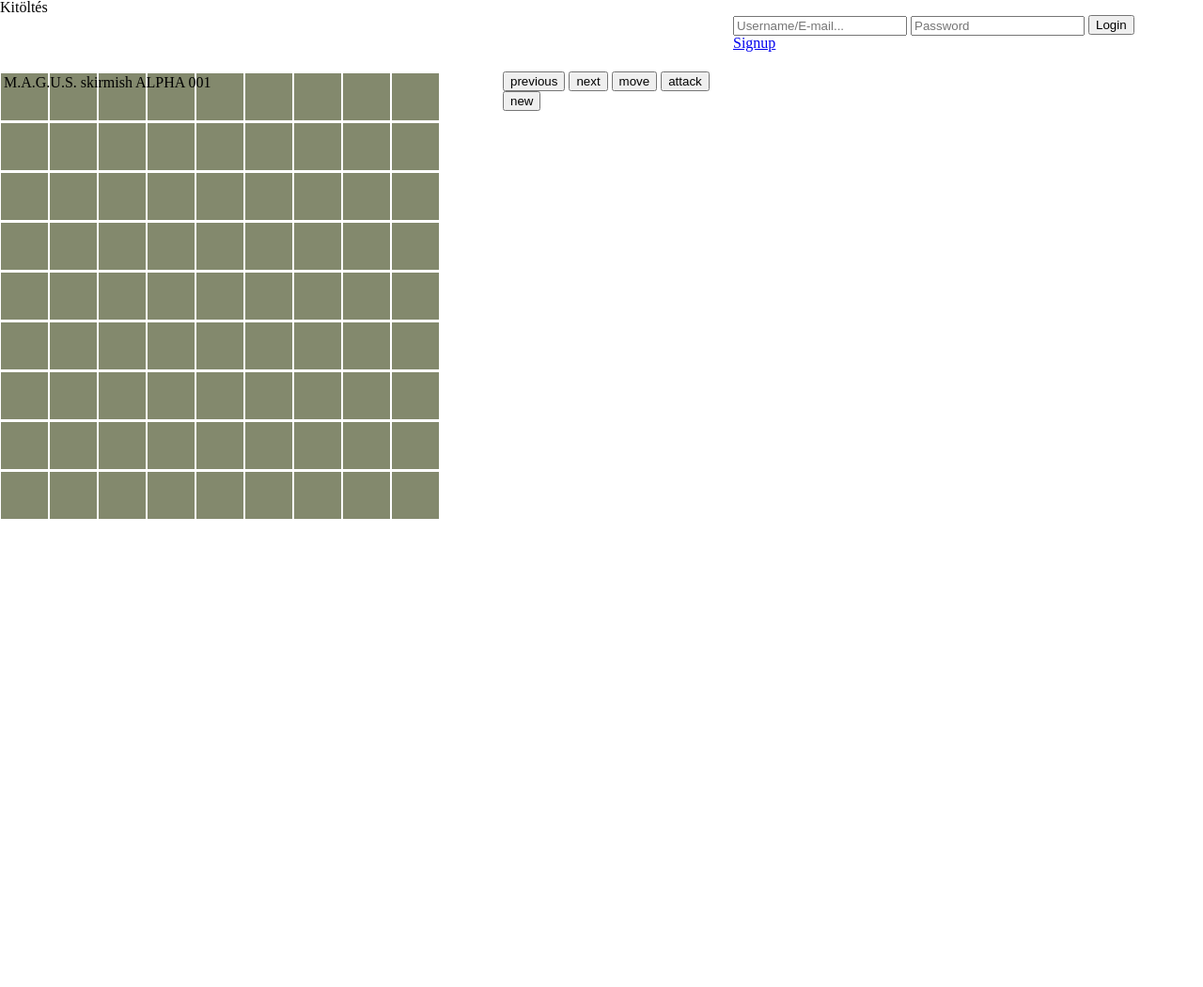
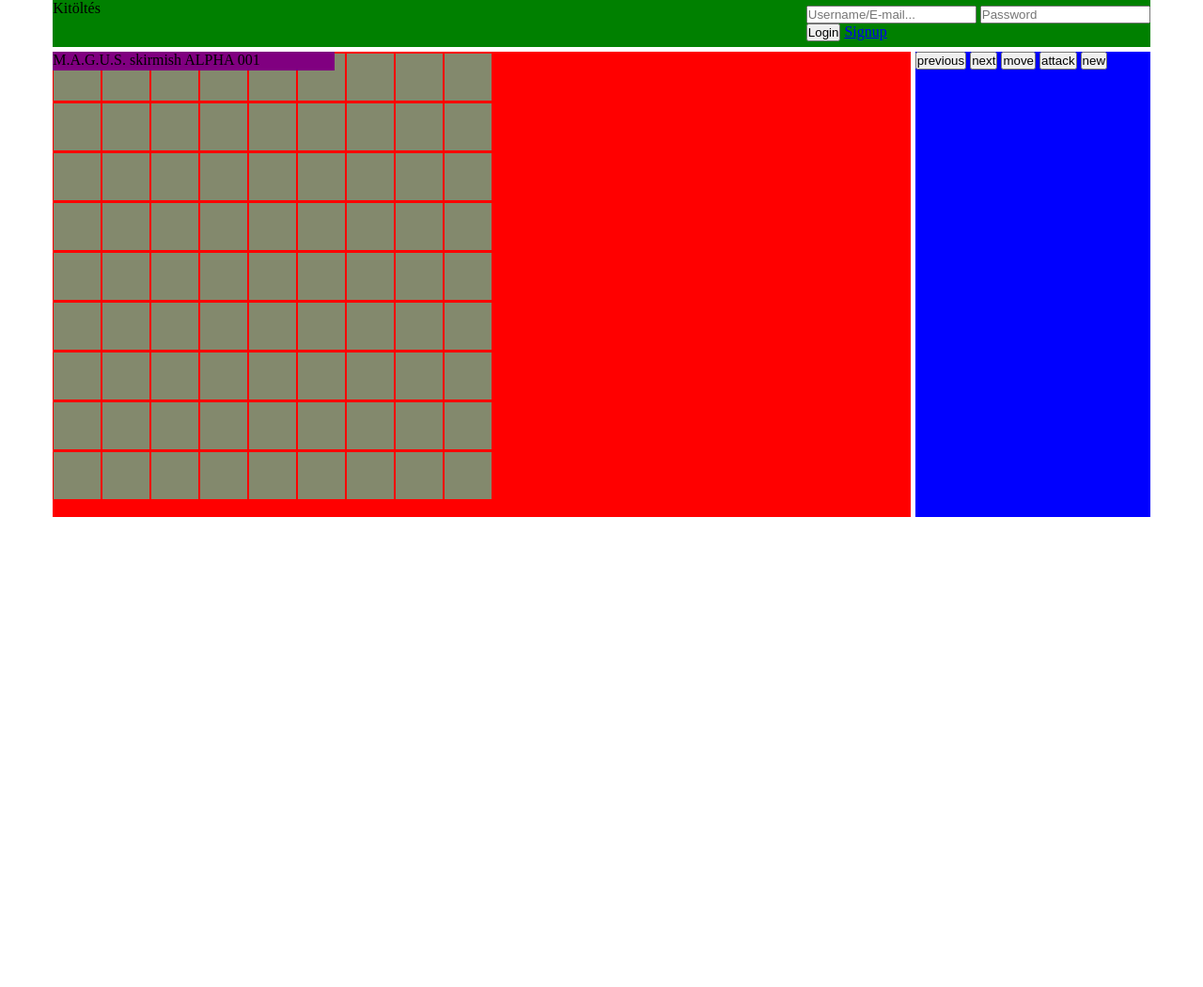
Before and after one commit to bugtrooper/p103_magus_skirmish_dev, a PHP site: page / in a window 1280 px wide. Shown: the whole page at 94% size. Before the commit the page ends 552 px from the top, so only its background shows below. Run offline with PHP 8.4, Linux system fonts and the light colour scheme; data that the repository does not hold is empty.

Commit message:
CSS grid

```diff
--- a/index.php
+++ b/index.php
@@ -1,12 +1,13 @@
 <head>
 	<title>Magus Skirmish Project</title>
 	<meta charset="utf-8">
-	<link rel="stylesheet" href="style.css">
+	<link rel="stylesheet" type="text/css" href="style.css">
 </head>
 <body>
-
-	<div id="Headline">
+<div class="site">
+	<div class="green" id="Headline">
 		<p>Kitöltés</p>
+	</div>
 	<div id="Login">
 	<?php
 		session_start();
@@ -16,22 +17,27 @@
 			</form>';
 		}
 		else {
-				echo '<form action="processing/login.php" method="post">
+			echo '
+			<div class="login-cred">
+				<form action="processing/login.php" method="post">
 				<input type="text" name="mailuid" placeholder="Username/E-mail...">
 				<input type="password" name="pwd" placeholder="Password">
+			</div>
+			<div class="login-buttons">
 				<button type="submit" name="login-submit">Login</button>
-				</form>
-				<a href="signup.php">Signup</a>';
+			  <a href="signup.php">Signup</a>
+			</div>
+			</form>'
+			;
 
 		}
 	?>
 	</div>
-	</div>
 
 
 
-<div id="body">
-	<div id="game">
+<!-- <div id="body"> -->
+	<div class="red" id="game">
 		<?php
 		require_once 'processing/Adatbazis.php';
 		require_once 'processing/engine.php';
@@ -54,7 +60,7 @@
 			echo "</table><br>"	;
 		?>
 	</div>
-	<div id="gombok">
+	<div class="blue" id="gombok">
 		<button type="button" onclick=send()>previous</button>
 		<button type="button" onclick=reiceve()>next</button>
 		<button type="button" onclick=move_action()>move</button>
@@ -62,5 +68,6 @@
 		<button type="button" onclick=refresh()>new</button>
 		<script src="core.js" defer></script>
 	</div>
-	<div style="position: absolute; z-index: 1; margin: 4px; pointer-events: none;">M.A.G.U.S. skirmish ALPHA 001</div>
+	<div class="purple" id="gamephase">M.A.G.U.S. skirmish ALPHA 001</div>
+</div>
 </body>
--- a/style.css
+++ b/style.css
@@ -1,110 +1,19 @@
-/*
-html5doctor.com Reset Stylesheet
-v1.6.1
-Last Updated: 2010-09-17
-Author: Richard Clark - http://richclarkdesign.com
-Twitter: @rich_clark
-*/
-
-html, body, div, span, object, iframe,
-h1, h2, h3, h4, h5, h6, p, blockquote, pre,
-abbr, address, cite, code,
-del, dfn, em, img, ins, kbd, q, samp,
-small, strong, sub, sup, var,
-b, i,
-dl, dt, dd, ol, ul, li,
-fieldset, form, label, legend,
-table, caption, tbody, tfoot, thead, tr, th, td,
-article, aside, canvas, details, figcaption, figure,
-footer, header, hgroup, menu, nav, section, summary,
-time, mark, audio, video {
-    margin:0;
-    padding:0;
-    border:0;
-    outline:0;
-    font-size:100%;
-    vertical-align:baseline;
-    background:transparent;
+* {
+  margin: 0px;
+  padding: 0px;
+}
+.site {
+  display: grid;
+  grid-gap: 5px;
+  grid-template-columns: 4% 1fr auto 4%;
+  grid-template-rows: 50px 1fr 1fr;
+  grid-template-areas:
+  ". header header ."
+  ". main-left main-right ."
+  ". footer-left footer-right ."
+  ;
 }
 
-body {
-    line-height:1;
-}
-
-article,aside,details,figcaption,figure,
-footer,header,hgroup,menu,nav,section {
-    display:block;
-}
-
-nav ul {
-    list-style:none;
-}
-
-blockquote, q {
-    quotes:none;
-}
-
-blockquote:before, blockquote:after,
-q:before, q:after {
-    content:'';
-    content:none;
-}
-
-a {
-    margin:0;
-    padding:0;
-    font-size:100%;
-    vertical-align:baseline;
-    background:transparent;
-}
-
-/* change colours to suit your needs */
-ins {
-    background-color:#ff9;
-    color:#000;
-    text-decoration:none;
-}
-
-/* change colours to suit your needs */
-mark {
-    background-color:#ff9;
-    color:#000;
-    font-style:italic;
-    font-weight:bold;
-}
-
-del {
-    text-decoration: line-through;
-}
-
-abbr[title], dfn[title] {
-    border-bottom:1px dotted;
-    cursor:help;
-}
-
-table {
-    border-collapse:collapse;
-    border-spacing:0;
-}
-
-/* change border colour to suit your needs */
-hr {
-    display:block;
-    height:1px;
-    border:0;
-    border-top:1px solid #cccccc;
-    margin:1em 0;
-    padding:0;
-}
-
-input, select {
-    vertical-align:middle;
-}
-/*
-
-Innen kezdődik a lényeg.
-
-*/
 table {
   border: "0";
   border-style: none;
@@ -127,34 +36,79 @@ table, td {
   border-spacing: 0px;
 }
 #Headline {
-  position: static;
+  grid-area: header;
+  grid-column-end: span 2;
   top: 0;
   width: 100%;
   height: auto;
+  z-index: 1;
 }
 #Login {
-  position: absolute;
-/*  float: right;*/
+  grid-area: header;
   right: 0px;
-  width: 500px;
+  width: auto;
+  align-self: center;
+  justify-self: right;
+  z-index: 2;
+
+  grid-template-columns: auto auto;
+  grid-template-rows: 1fr;
+  grid-template-areas:
+  "login-cred login-buttons"
+
+  ;
+}
+.login-cred {
+  grid-area: login-cred;
+}
+.login-buttons {
+  grid-area: login-buttons;
 }
 #body {
-  position: relative;
   top: 60;
   width: 800px;
   height: 600px;
   z-index: 0;
 }
 #game {
-  position: absolute;
+  grid-area: main-left;
   width: auto;
   overflow: auto;
   z-index: 0;
 }
+#gamephase{
+  grid-area: main-left;
+  width: 300;
+  height: 20;
+  z-index: 1;
+}
 #gombok {
-  float: right;
-  position: absolute;
+  grid-area: main-right;
   width: 250px;
   right: 15px;
   top: 0;
 }
+.green {
+  background-color: green;
+  height: 100%;
+  width:100%
+}
+.red {
+  background-color: red;
+  height: 100%;
+  width:100%
+}
+.yellow {
+  background-color: yellow;
+  height: 100%;
+  width:100%
+}
+.blue {
+  background-color: blue;
+  height: 100%;
+  width:100%
+}
+.purple {
+  background-color: purple;
+
+}
```
Lines whose indentation alone changed are shown as unchanged.
